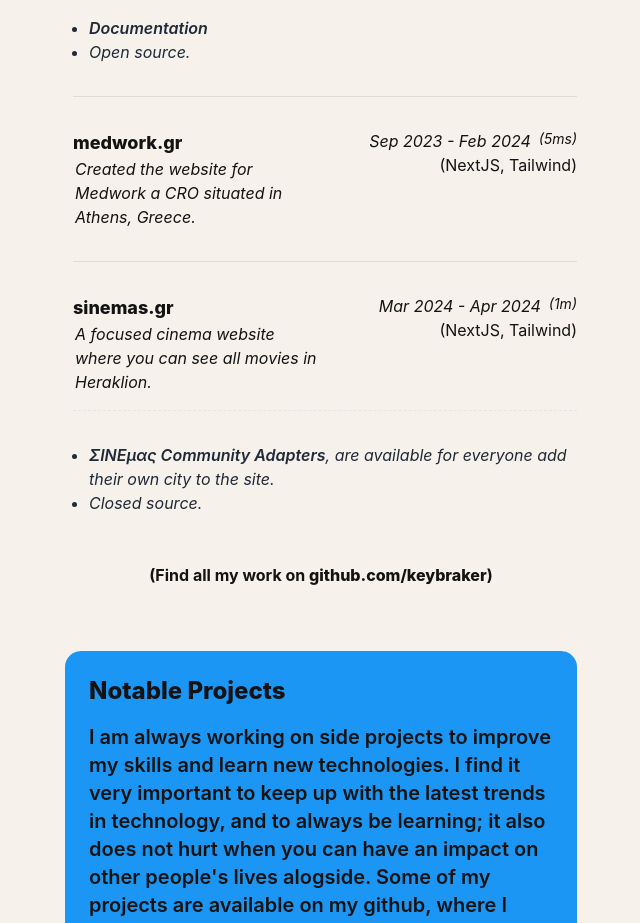
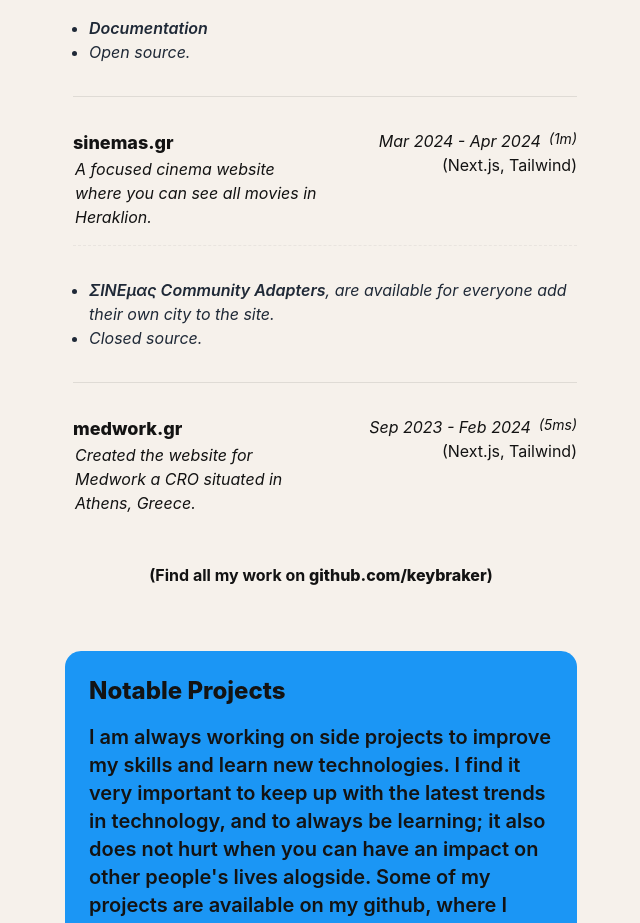
Before and after one commit to keybraker/keybraker.github.io, a Next.js app: page / in a window 1280 px wide. Shown: the part 3920-4843 px from the top of the page, without its empty margins (319-959 px from the left). Built offline with nearby package versions, Linux system fonts and the light colour scheme.

Commit message:
Update project details and correct file size display in email section

```diff
--- a/src/abilities/email.tsx
+++ b/src/abilities/email.tsx
@@ -124,7 +124,7 @@ export default function Email() {
             </span>
             <span className="hidden group-hover:contents dark:text-tsiakkas-light text-tsiakkas-light">
               <HiOutlineDownload />
-              <span>72.11 Kb</span>
+              <span>79.80 Kb</span>
             </span>
           </a>
         </div>
--- a/src/abilities/projects.tsx
+++ b/src/abilities/projects.tsx
@@ -60,24 +60,24 @@ const projects: ShowcaseType[] = [
     ],
   },
   {
+    start: new Date("2024-03-01"),
+    end: new Date("2024-04-01"),
+    title:
+      '<a href="https://sinemas.gr" rel="noopener noreferrer" target="_blank" class="hover:underline">sinemas.gr</a>',
+    info: "A focused cinema website where you can see all movies in Heraklion.",
+    position: "(Next.js, Tailwind)",
+    description: [
+      `<a href="https://github.com/sinemas/sinemas-info-adapters" rel="noopener noreferrer" target="_blank" class="hover:underline font-semibold">ΣΙΝΕμας Community Adapters</a>, are available for everyone add their own city to the site.`,
+      "Closed source.",
+    ],
+  },
+  {
     start: new Date("2023-09-01"),
     end: new Date("2024-02-01"),
     title:
       '<a href="https://medwork.gr" rel="noopener noreferrer" target="_blank" class="hover:underline">medwork.gr</a>',
     info: "Created the website for Medwork a CRO situated in Athens, Greece.",
-    position: "(NextJS, Tailwind)",
-  },
-  {
-    start: new Date("2024-03-01"),
-    end: new Date("2024-04-01"),
-    title:
-      '<a href="https://sinemas.gr" rel="noopener noreferrer" target="_blank" class="hover:underline">sinemas.gr</a>',
-    info: "A focused cinema website where you can see all movies in Heraklion.",
-    position: "(NextJS, Tailwind)",
-    description: [
-      `<a href="https://github.com/sinemas/sinemas-info-adapters" rel="noopener noreferrer" target="_blank" class="hover:underline font-semibold">ΣΙΝΕμας Community Adapters</a>, are available for everyone add their own city to the site.`,
-      "Closed source.",
-    ],
+    position: "(Next.js, Tailwind)",
   },
 ];
 
```
